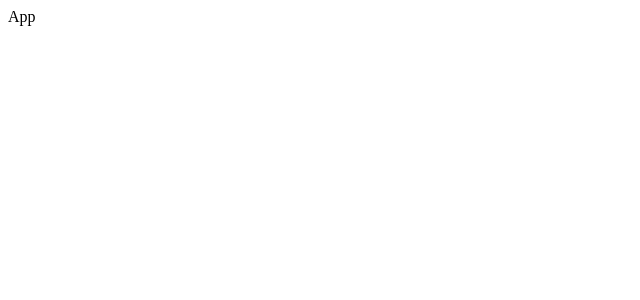
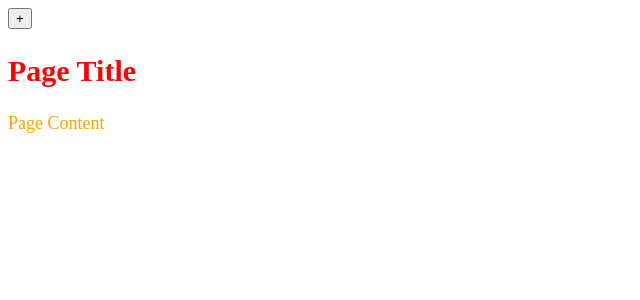
Before and after one commit to curder/react-demo, a React (Create React App) app in the folder 04-css/: page / in a window 1280 px wide. Shown: the top 300 px of the page, without its empty margins (0-640 px from the left). Built offline with nearby package versions, Linux system fonts and the light colour scheme.

Commit message:
feat: add inline CSS styling example

```diff
--- /dev/null
+++ b/04-css/src/01-inline-style/App.jsx
@@ -0,0 +1,34 @@
+import React, { PureComponent } from 'react'
+
+export class App extends PureComponent {
+
+    constructor() {
+        super()
+
+        this.state = {
+            titleSize: 30,
+        }
+    }
+
+    incrementTitleSize(currentSize) {
+        this.setState({ titleSize: currentSize + 2 })
+    }
+
+    render() {
+        const { titleSize } = this.state
+
+        return (
+            <div>
+
+                <button onClick={e => this.incrementTitleSize(titleSize)}>+</button>
+
+                <h2 style={{ color: 'red', fontSize: `${titleSize}px` }}>Page Title</h2>
+
+
+                <p style={{ color: 'orange', fontSize: '18px' }}>Page Content</p>
+            </div>
+        )
+    }
+}
+
+export default App
--- a/04-css/src/App.jsx
+++ /dev/null
@@ -1,11 +0,0 @@
-import React, { PureComponent } from 'react'
-
-export class App extends PureComponent {
-    render() {
-        return (
-            <div>App</div>
-        )
-    }
-}
-
-export default App
--- a/04-css/src/index.js
+++ b/04-css/src/index.js
@@ -1,6 +1,6 @@
 import React from 'react';
 import ReactDOM from 'react-dom/client';
-import App from './App';
+import App from './01-inline-style/App';
 
 const root = ReactDOM.createRoot(document.getElementById('root'));
 root.render(
```
Also changed, not shown: 04-css/src/01-inline-style/README.md (added), 1 other file (tests, documents, lock files or other folders).
